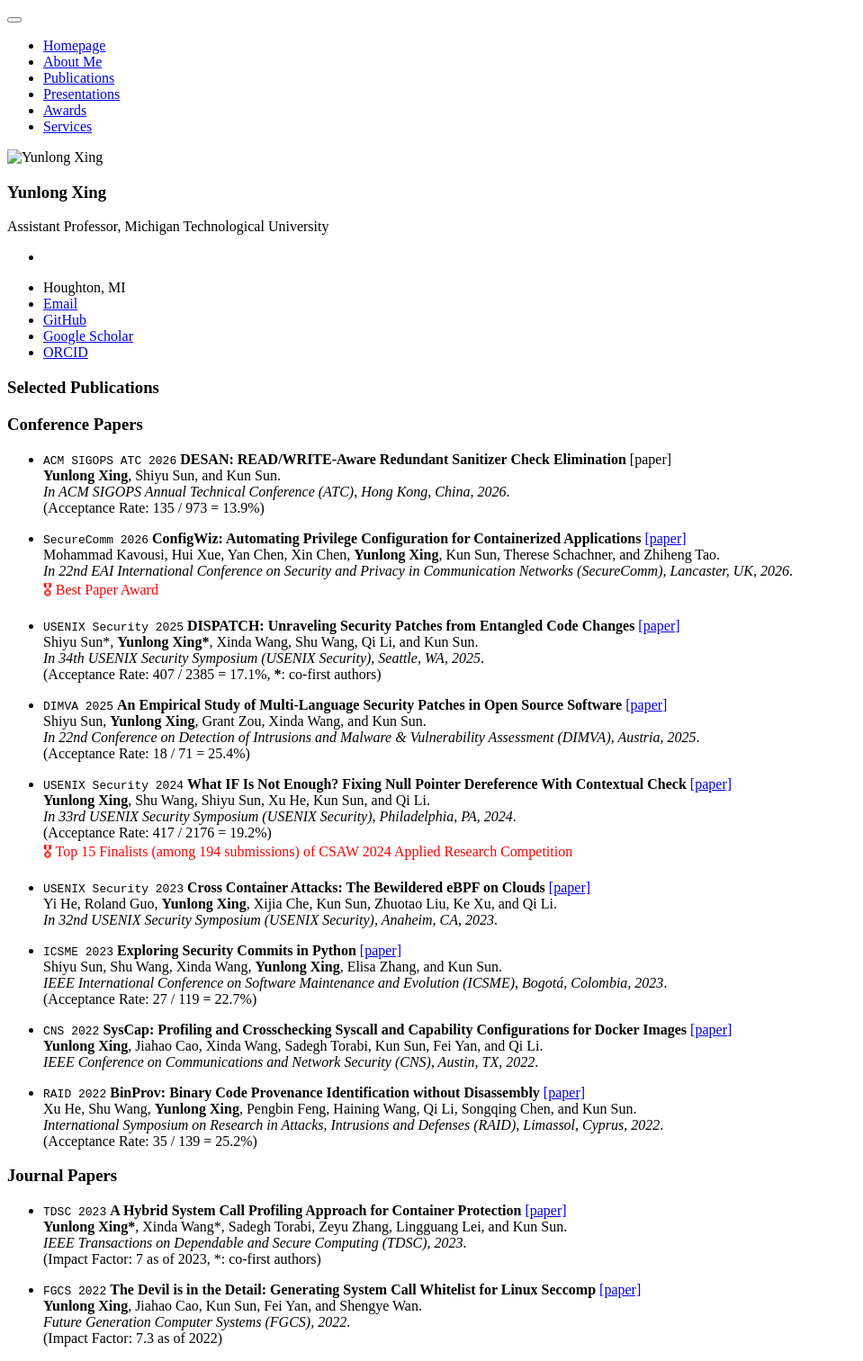
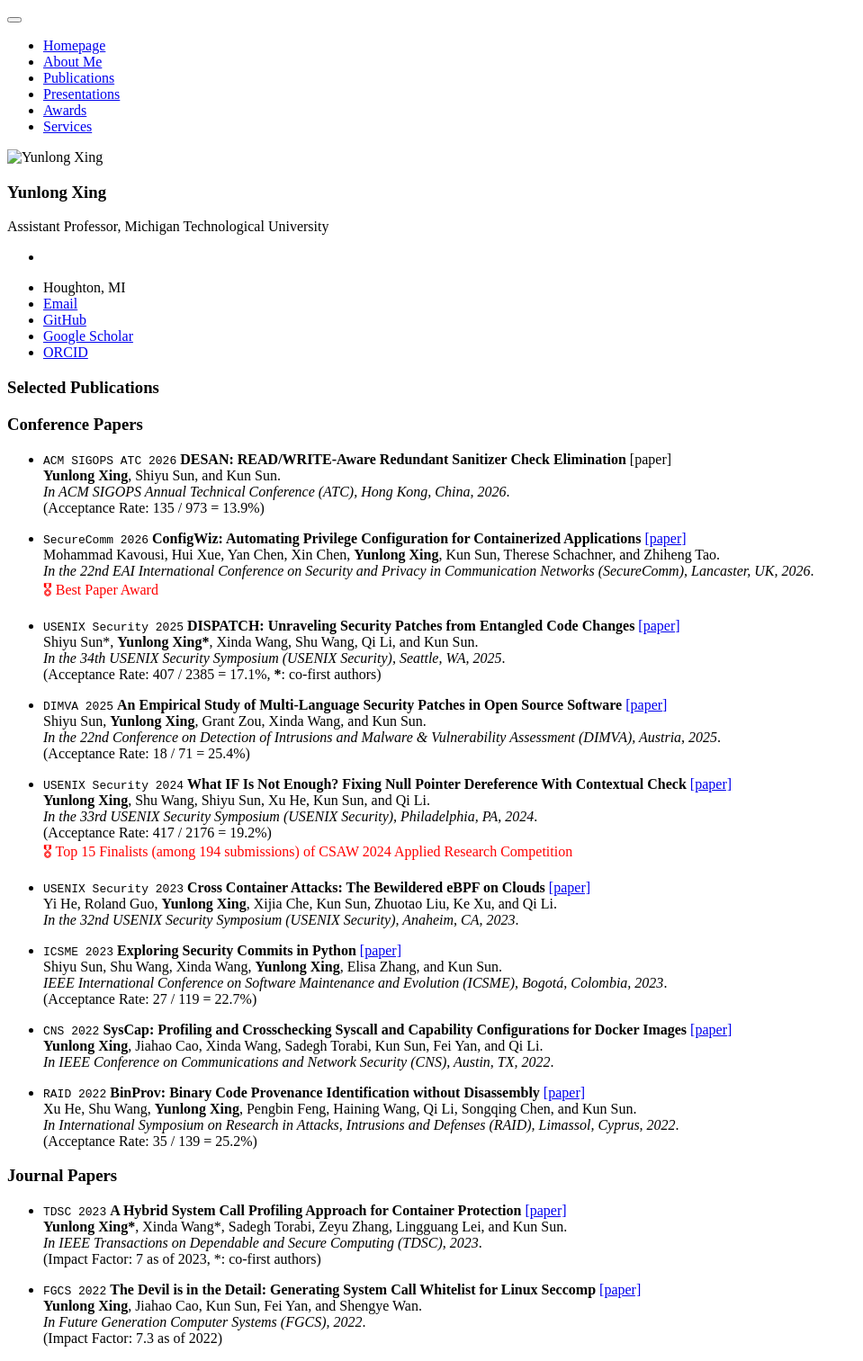
Before and after one commit to YunlongXing/yunlongxing.github.io, a Jekyll site: the page built from _pages/includes/pub.md, in a window 1280 px wide. Shown: the whole page at 90% size, without its empty margins (0-959 px from the left). Built offline with Jekyll 4.4.1, drawn with Linux system fonts in a browser that asks for light colours; our own code applies the rules of GitHub Pages for plain Markdown files.

Commit message:
Update pub.md

```diff
--- a/_pages/includes/pub.md
+++ b/_pages/includes/pub.md
@@ -8,28 +8,28 @@
 
 - ``SecureComm 2026`` **ConfigWiz: Automating Privilege Configuration for Containerized Applications** [\[paper\]](/publications/securecomm26_ConfigWiz.pdf)<br>
 Mohammad Kavousi, Hui Xue, Yan Chen, Xin Chen, **Yunlong Xing**, Kun Sun, Therese Schachner, and Zhiheng Tao. <br>
-*In 22nd EAI International Conference on Security and Privacy in Communication Networks (SecureComm), Lancaster, UK, 2026*.<br>
+*In the 22nd EAI International Conference on Security and Privacy in Communication Networks (SecureComm), Lancaster, UK, 2026*.<br>
 <span style="color:red">🎖 Best Paper Award</span>
 
 - ``USENIX Security 2025`` **DISPATCH: Unraveling Security Patches from Entangled Code Changes** [\[paper\]](/publications/security25_DISPATCH.pdf)<br>
 Shiyu Sun\*, **Yunlong Xing\***, Xinda Wang, Shu Wang, Qi Li, and Kun Sun. <br>
-*In 34th USENIX Security Symposium (USENIX Security), Seattle, WA, 2025*.<br>
+*In the 34th USENIX Security Symposium (USENIX Security), Seattle, WA, 2025*.<br>
 (Acceptance Rate: 407 / 2385 = 17.1%, **\***: co-first authors)
 
 - ``DIMVA 2025`` **An Empirical Study of Multi-Language Security Patches in Open Source Software** [\[paper\]](/publications/dimva25_Empirical.pdf)<br>
 Shiyu Sun, **Yunlong Xing**, Grant Zou, Xinda Wang, and Kun Sun.<br>
-*In 22nd Conference on Detection of Intrusions and Malware & Vulnerability Assessment (DIMVA), Austria, 2025*.<br>
+*In the 22nd Conference on Detection of Intrusions and Malware & Vulnerability Assessment (DIMVA), Austria, 2025*.<br>
 (Acceptance Rate: 18 / 71 = 25.4%)
 
 - ``USENIX Security 2024`` **What IF Is Not Enough? Fixing Null Pointer Dereference With Contextual Check** [\[paper\]](/publications/security24_CONCH.pdf)<br>
 **Yunlong Xing**, Shu Wang, Shiyu Sun, Xu He, Kun Sun, and Qi Li.<br>
-*In 33rd USENIX Security Symposium (USENIX Security), Philadelphia, PA, 2024*.<br>
+*In the 33rd USENIX Security Symposium (USENIX Security), Philadelphia, PA, 2024*.<br>
 (Acceptance Rate: 417 / 2176 = 19.2%)<br>
 <span style="color:red">🎖 Top 15 Finalists (among 194 submissions) of CSAW 2024 Applied Research Competition</span>
 
 - ``USENIX Security 2023`` **Cross Container Attacks: The Bewildered eBPF on Clouds** [\[paper\]](/publications/security23_container.pdf)<br>
 Yi He, Roland Guo, **Yunlong Xing**, Xijia Che, Kun Sun, Zhuotao Liu, Ke Xu, and Qi Li.<br>
-*In 32nd USENIX Security Symposium (USENIX Security), Anaheim, CA, 2023*.
+*In the 32nd USENIX Security Symposium (USENIX Security), Anaheim, CA, 2023*.
 
 - ``ICSME 2023`` **Exploring Security Commits in Python** [\[paper\]](/publications/icsme23_SCOPY.pdf)<br>
 Shiyu Sun, Shu Wang, Xinda Wang, **Yunlong Xing**, Elisa Zhang, and Kun Sun.<br>
@@ -38,20 +38,20 @@ Shiyu Sun, Shu Wang, Xinda Wang, **Yunlong Xing**, Elisa Zhang, and Kun Sun.<br>
 
 - ``CNS 2022`` **SysCap: Profiling and Crosschecking Syscall and Capability Configurations for Docker Images** [\[paper\]](/publications/cns22_SysCap.pdf)<br>
 **Yunlong Xing**, Jiahao Cao, Xinda Wang, Sadegh Torabi, Kun Sun, Fei Yan, and Qi Li.<br>
-*IEEE Conference on Communications and Network Security (CNS), Austin, TX, 2022*.
+*In IEEE Conference on Communications and Network Security (CNS), Austin, TX, 2022*.
 
 - ``RAID 2022`` **BinProv: Binary Code Provenance Identification without Disassembly** [\[paper\]](/publications/raid22_BinProv.pdf)<br>
 Xu He, Shu Wang, **Yunlong Xing**, Pengbin Feng, Haining Wang, Qi Li, Songqing Chen, and Kun Sun.<br>
-*International Symposium on Research in Attacks, Intrusions and Defenses (RAID), Limassol, Cyprus, 2022*.<br>
+*In International Symposium on Research in Attacks, Intrusions and Defenses (RAID), Limassol, Cyprus, 2022*.<br>
 (Acceptance Rate: 35 / 139 = 25.2%)
 
 ### Journal Papers
 - ``TDSC 2023`` **A Hybrid System Call Profiling Approach for Container Protection** [\[paper\]](/publications/tdsc23_Hybrid.pdf)<br>
 **Yunlong Xing\***, Xinda Wang\*, Sadegh Torabi, Zeyu Zhang, Lingguang Lei, and Kun Sun.<br>
-*IEEE Transactions on Dependable and Secure Computing (TDSC), 2023*.<br>
+*In IEEE Transactions on Dependable and Secure Computing (TDSC), 2023*.<br>
 (Impact Factor: 7 as of 2023, \*: co-first authors)
 
 - ``FGCS 2022`` **The Devil is in the Detail: Generating System Call Whitelist for Linux Seccomp** [\[paper\]](/publications/fgcs22_Syscall.pdf)<br>
 **Yunlong Xing**, Jiahao Cao, Kun Sun, Fei Yan, and Shengye Wan.<br>
-*Future Generation Computer Systems (FGCS), 2022*.<br>
+*In Future Generation Computer Systems (FGCS), 2022*.<br>
 (Impact Factor: 7.3 as of 2022)
```
